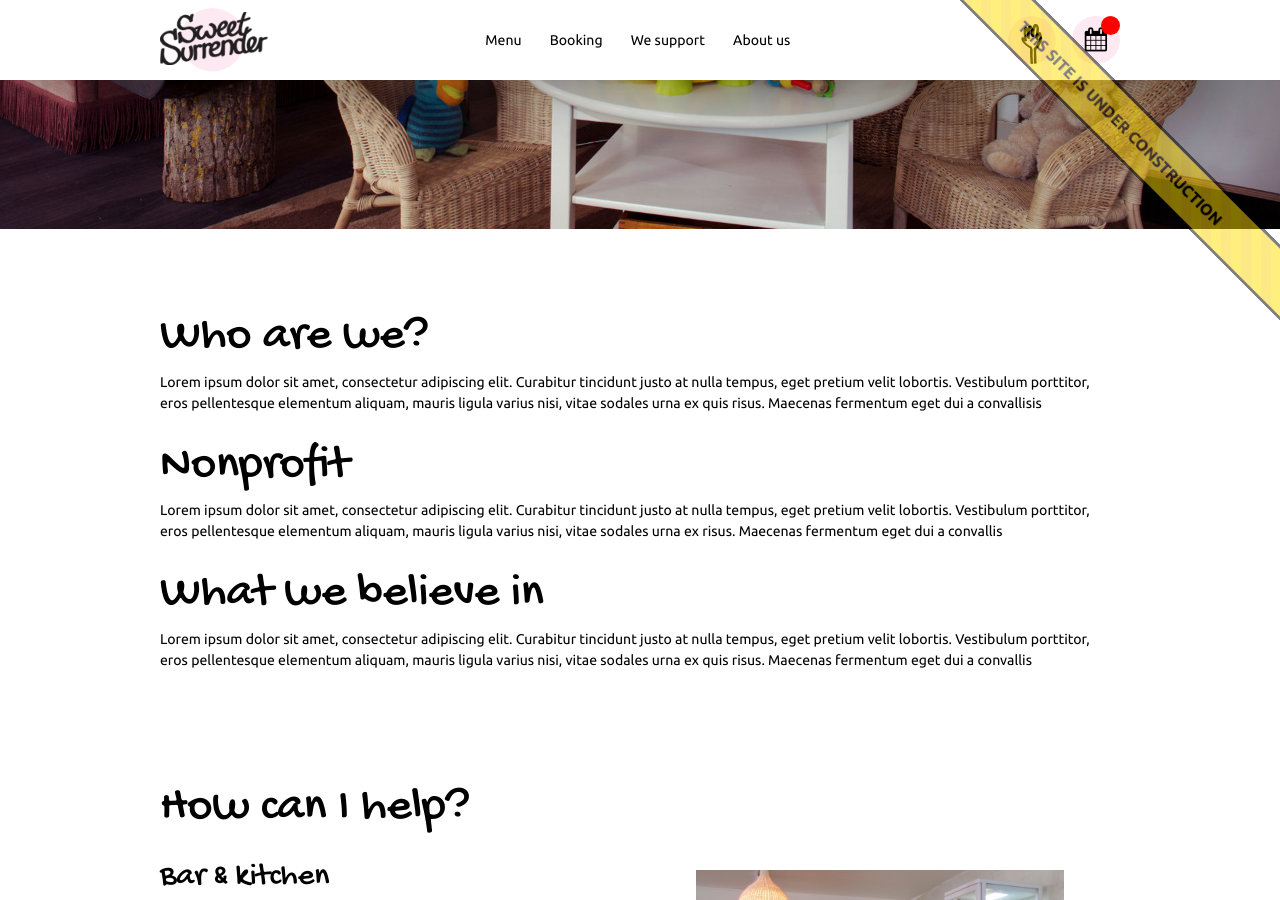
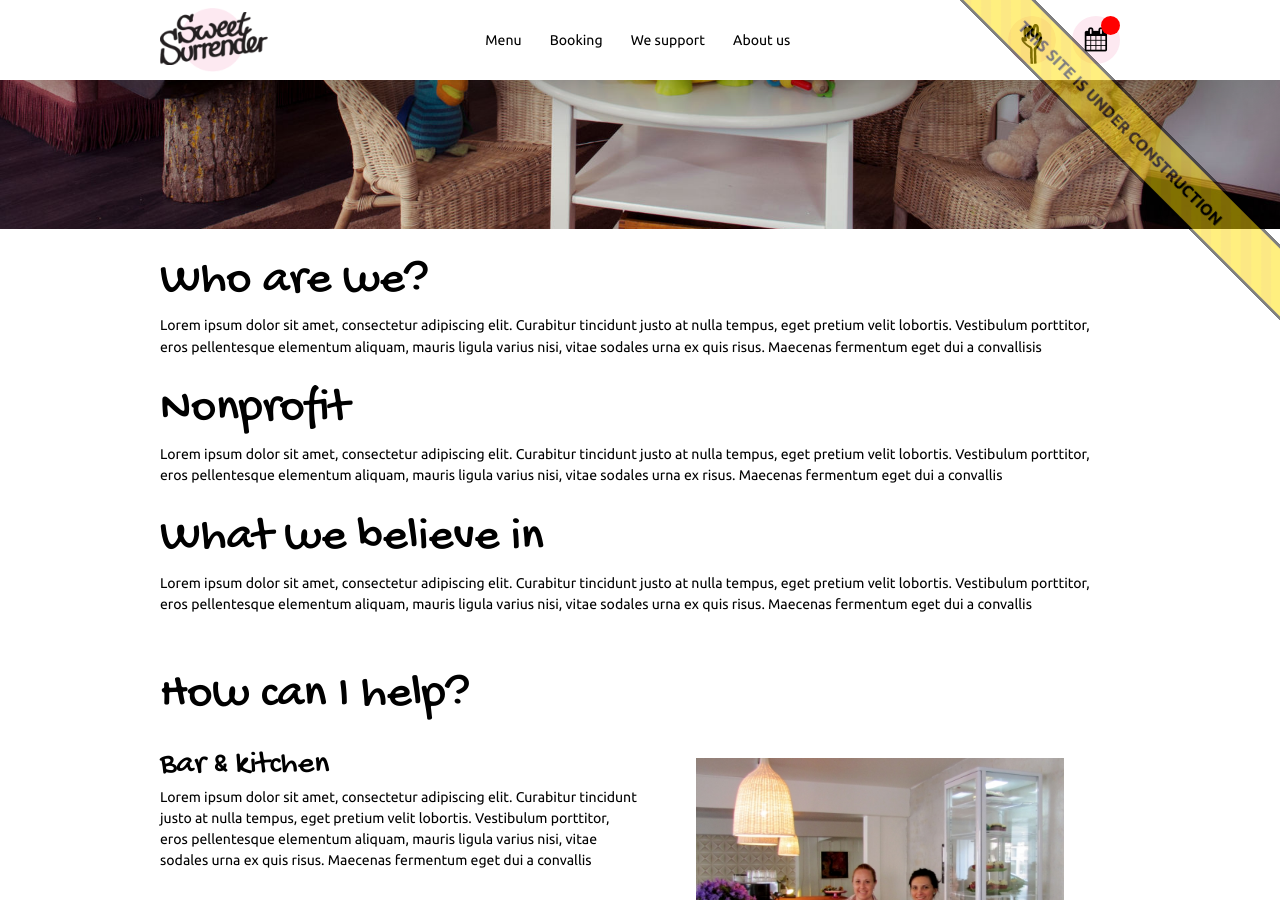
Before and after one commit to sweetsurrenderdk/sweetsurrenderdk.github.io, a Jekyll site: the page built from content/en/75fb3bd6e8d858ca23300c720820d60467289a46.md, in a window 1280 px wide and 900 px high, scrolled down 671 px. Built offline with Jekyll 4.4.1, drawn with Linux system fonts in a browser that asks for light colours.

Commit message:
improved distances between sections

```diff
--- a/_includes/sections/fullHeightBanner.html
+++ b/_includes/sections/fullHeightBanner.html
@@ -7,5 +7,9 @@
         {% if include.section.button.text %}
             <a class="btn" href="{{ include.section.button.href }}" target="{{ include.section.button.target }}"><span>{{ include.section.button.text }}</span></a>
         {% endif %}
+
+        {% for button in include.section.buttons %}
+            <a class="btn" href="{{ button.href }}" target="{{ button.target }}"><span>{{ button.text }}</span></a>
+        {% endfor %}
     </div>
 </section>
--- a/public/css/client.css
+++ b/public/css/client.css
@@ -520,9 +520,6 @@ body:before {
     margin-left: auto;
     margin-right: auto; }
 
-.page > section.rich-text-section {
-  padding: 4em 0em; }
-
 .page > section.text-blocks .text-block {
   display: flex; }
   .page > section.text-blocks .text-block .text, .page > section.text-blocks .text-block .image {
--- a/src/client/sass/sections/_rich-text-section.scss
+++ b/src/client/sass/sections/_rich-text-section.scss
@@ -1,3 +1,2 @@
 .page >section.rich-text-section {
-    padding: 4em 0em;
 }
```
